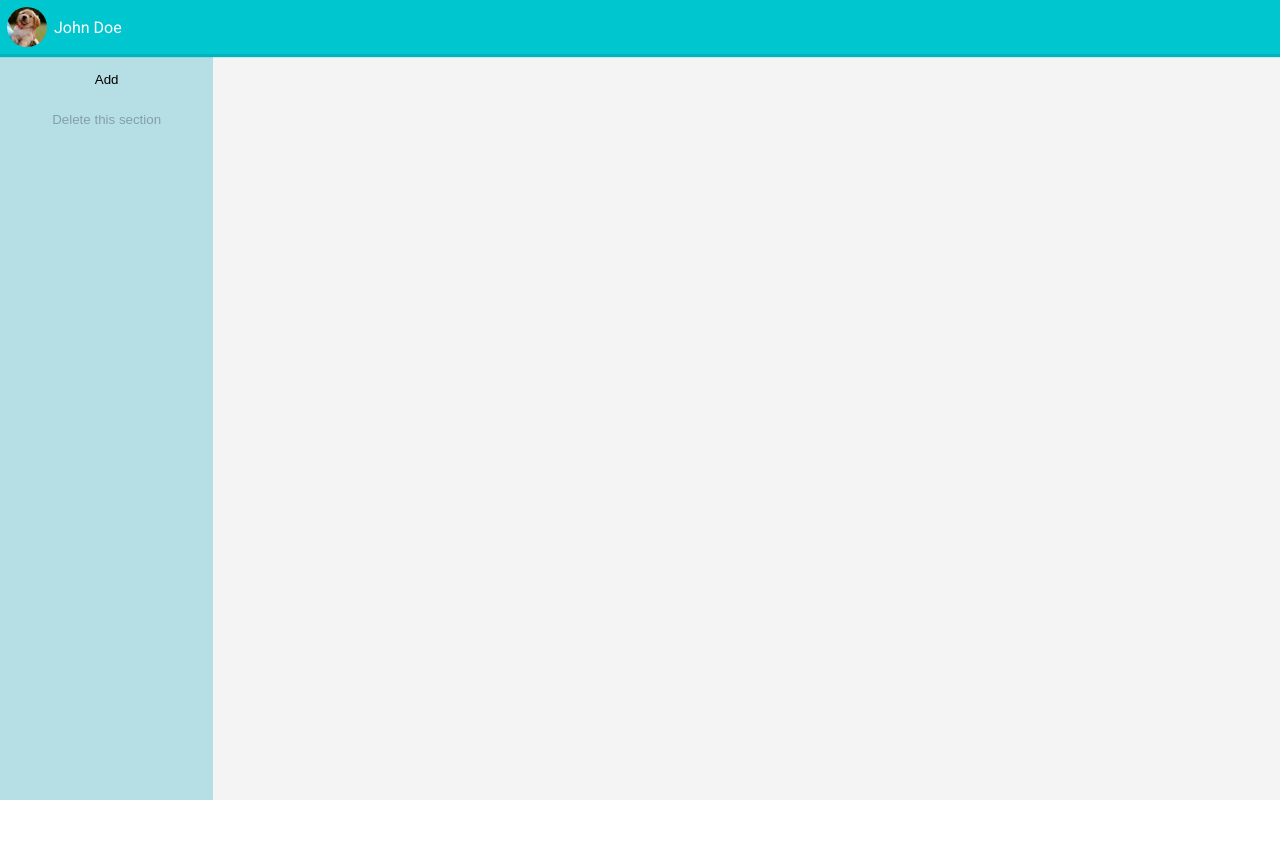
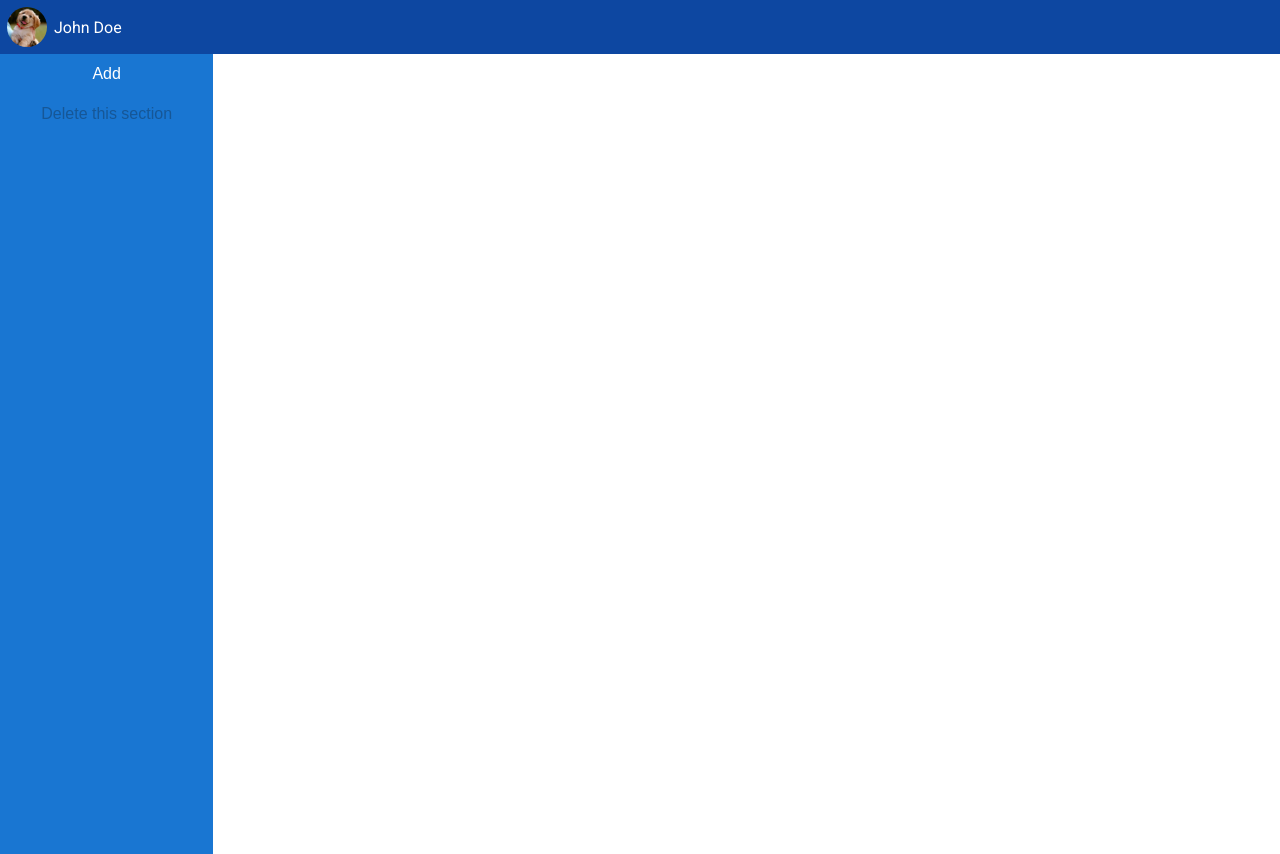
Before and after one commit to MichaelaBajanova/infographics-builder, a React (Create React App) app: page / in a window 1280 px wide. Before the commit the page ends 800 px from the top, so only its background shows below. Built offline with nearby package versions, Linux system fonts and the light colour scheme.

Commit message:
colors as variables

```diff
--- a/package.json
+++ b/package.json
@@ -34,5 +34,8 @@
       "last 1 firefox version",
       "last 1 safari version"
     ]
+  },
+  "devDependencies": {
+    "cypress": "^3.4.1"
   }
 }
--- a/src/styles/App.scss
+++ b/src/styles/App.scss
@@ -1,7 +1,9 @@
+@import "./colors/base-colors";
+
 .app {
-  height: 100vh;
+  min-height: 100vh;
   margin: 0;
-  background-color: #f4f4f4;
+  background-color: $surface-light;
   font-family: Roboto, sans-serif;
   overflow: hidden;
 }
--- a/src/styles/Editor.scss
+++ b/src/styles/Editor.scss
@@ -1,27 +1,33 @@
+@import "./colors/base-colors";
+@import "./colors/button-colors";
+
 .editor {
   height: 100vh;
   width: 20%;
   justify-content: center;
-
-  background-color: #B6DFE5;
-  z-index: 1;
+  color: #fff;
+  background-color: $primary-medium;
 }
 
 .button {
   width: 100%;
-  height: 30px;
-  margin-top: 10px;
+  height: 40px;
   border: none;
-  background-color: #B6DFE5;
+  background-color: $editor-button;
   outline: none;
+  font-size: 1em;
+}
+
+.button:enabled {
+  color: #fff;
 }
 
 .button:hover {
-  background-color: #9ad2db;
+  text-decoration: underline;
 }
 
 .button:active {
-  background-color: #8fcdd6;
+  background-color: $editor-button-active;
 }
 
 .fa-plus {
--- a/src/styles/Header.scss
+++ b/src/styles/Header.scss
@@ -1,7 +1,9 @@
+@import "./colors/base-colors";
+
 .header {
   display: flex;
-  background-color: #00C6CF;
-  box-shadow: 0 3px 1px 0 #00B4BD;
+  background-color: $primary-dark;
+  //box-shadow: 0 3px 1px 0 #00B4BD;
   position: relative;
   z-index: 2;
 
--- /dev/null
+++ b/src/styles/colors/base-colors.scss
@@ -0,0 +1,12 @@
+$surface-light: #fff;
+$surface-dark: #f5f5f5;
+
+$primary: #42a5f5;
+$primary-dark: #0d47a1;
+$primary-semidark: #1565c0;
+$primary-medium: #1976d2;
+$primary-light: #90caf9;
+
+$secondary: #ec407a;
+$secondary-dark: #880e4f;
+$secondary-light: #f48fb1;
--- /dev/null
+++ b/src/styles/colors/button-colors.scss
@@ -0,0 +1,4 @@
+@import "./base-colors";
+
+$editor-button: $primary-medium;
+$editor-button-active: $primary-semidark;
```
Also changed, not shown: tsconfig.json (added, +25 -0 lines), 1 other file (tests, documents, lock files or other folders).
